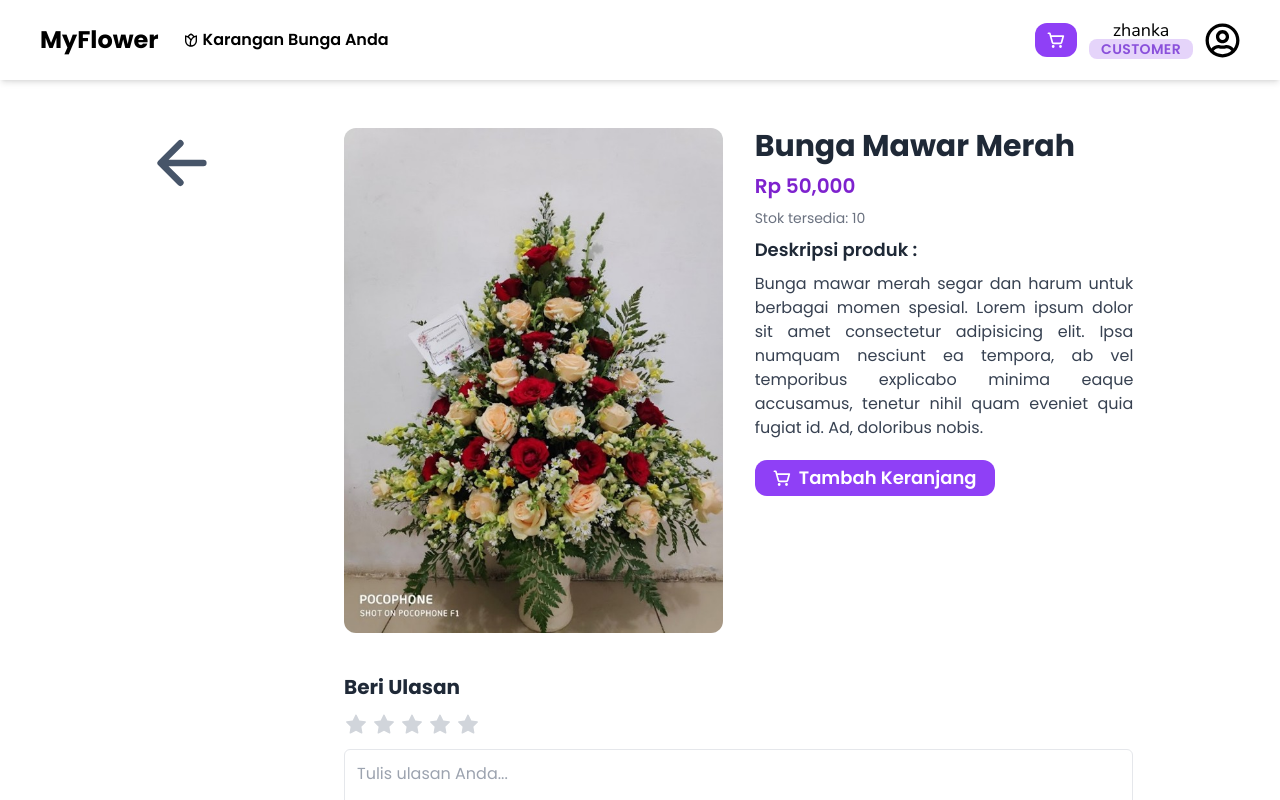
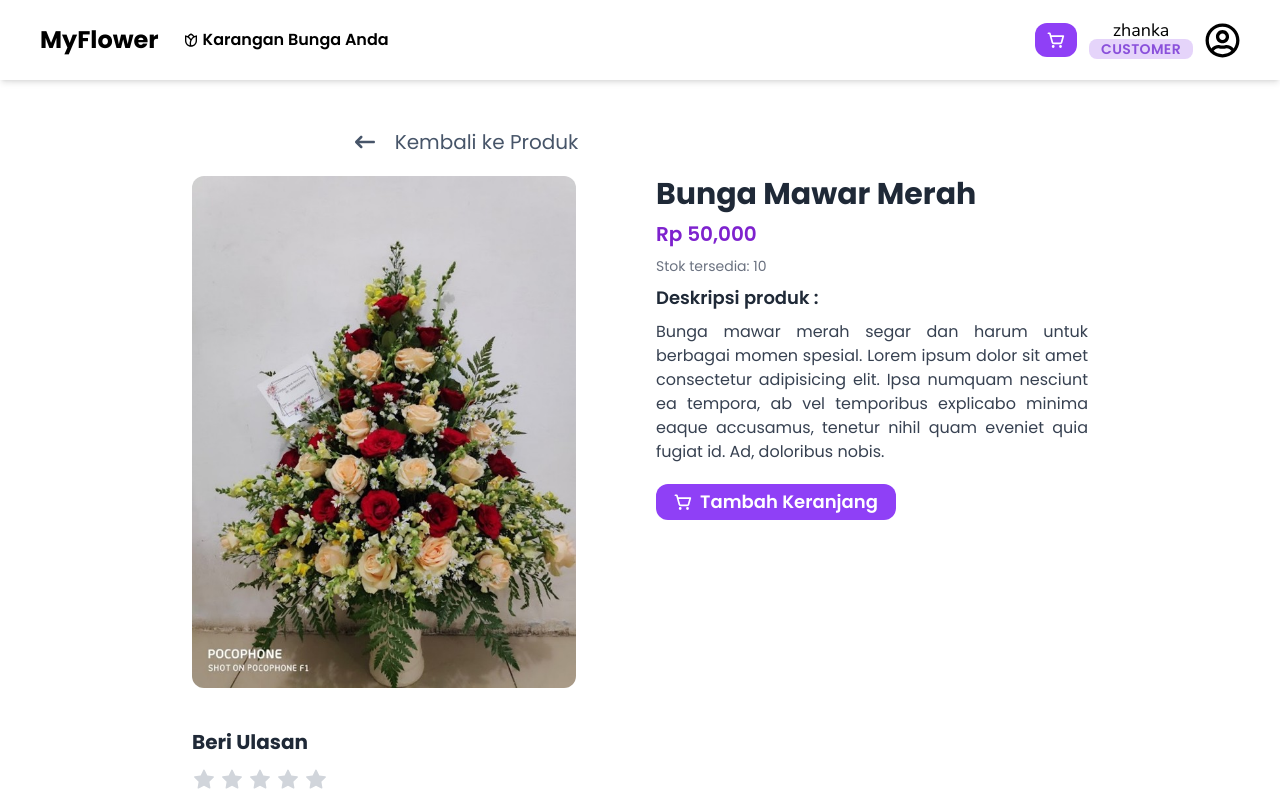
Before and after one commit to afifudin23/myrekap-myflower, a React (Vite) app in the folder apps/myflower/: page /products/1 in a window 1280 px wide. Shown: the top 800 px of the page. Built offline with nearby package versions, Linux system fonts and the light colour scheme.

Commit message:
feat(ui): implement reusable BackButton atom

```diff
--- /dev/null
+++ b/apps/myflower/src/components/atoms/BackButton.tsx
@@ -0,0 +1,15 @@
+import { FaArrowLeftLong } from "react-icons/fa6";
+import { Link } from "react-router-dom";
+
+interface BackButtonProps {
+    className?: string;
+}
+function BackButton({ className }: BackButtonProps) {
+    return (
+        <Link to="/products" className={`text-slate-600 flex items-center gap-3 text-base md:text-xl md:gap-5 ${className}`}>
+            <FaArrowLeftLong /> Kembali ke Produk
+        </Link>
+    );
+}
+
+export default BackButton;
--- a/apps/myflower/src/components/molecules/carts/CartSummary.tsx
+++ b/apps/myflower/src/components/molecules/carts/CartSummary.tsx
@@ -1,7 +1,6 @@
+import BackButton from "@/components/atoms/BackButton";
 import Button from "@/components/atoms/Button";
 import { COLORS } from "@/constants/colorConstant";
-import { FaArrowLeftLong } from "react-icons/fa6";
-import { Link } from "react-router-dom";
 
 interface CartSummaryProps {
     totalPrice: number;
@@ -11,9 +10,7 @@ interface CartSummaryProps {
 function CartSummary({ totalPrice, onClick }: CartSummaryProps) {
     return (
         <div className="flex justify-between">
-            <Link to="/products" className="text-slate-600 flex gap-3 items-center text-base md:text-xl md:gap-5">
-                <FaArrowLeftLong /> Kembali ke Produk
-            </Link>
+            <BackButton />
             <div className="grid grid-cols-1 lg:grid-cols-2 gap-1 items-center lg:gap-3">
                 <div className="grid grid-cols-1 sm:grid-cols-2 text-center gap-1 font-semibold text-base lg:text-lg">
                     <p>Total Harga:</p>
--- a/apps/myflower/src/pages/products/ProductDetailPage.tsx
+++ b/apps/myflower/src/pages/products/ProductDetailPage.tsx
@@ -4,8 +4,7 @@ import MainLayout from "@/components/templates/MainLayout";
 import ProductDetailSection from "@/components/organisms/products/ProductDetailSection";
 import ProductReviewSection from "@/components/organisms/products/ProductReviewSection";
 import ReviewForm from "@/components/organisms/products/ReviewForm";
-import { Link } from "react-router-dom";
-import { IoArrowBack } from "react-icons/io5"
+import BackButton from "@/components/atoms/BackButton";
 interface Product {
     id: string;
     name: string;
@@ -36,11 +35,8 @@ function ProductDetailPage() {
 
     return (
         <MainLayout>
-            <div className="grid grid-cols-5">
-                <Link to="/products" className="text-slate-600 col-span-1">
-                    <IoArrowBack size={70} />
-                </Link>
-                <div className="max-w-4xl space-y-10 col-span-4">
+                <BackButton className="mb-5 ml-52"/>
+                <div className="max-w-4xl space-y-10 mx-auto">
                     <ProductDetailSection product={product} />
                     <ReviewForm
                         onSubmit={(rating, comment, productId) => {
@@ -58,7 +54,6 @@ function ProductDetailPage() {
                         ]}
                     />
                 </div>
-            </div>
         </MainLayout>
     );
 }
```
